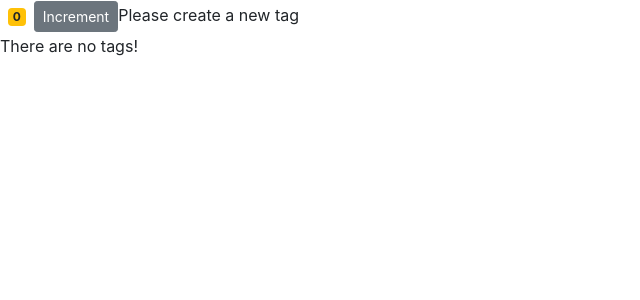
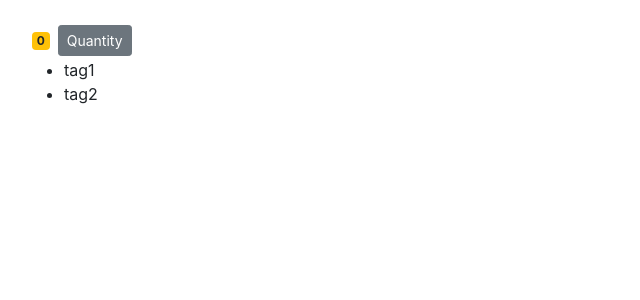
Before and after one commit to mikebond84/counter-app, a React (Create React App) app: page / in a window 1280 px wide. Shown: the top 300 px of the page, without its empty margins (0-640 px from the left). Built offline with nearby package versions, Linux system fonts and the light colour scheme.

Commit message:
handling clicks

```diff
--- a/src/components/counter.jsx
+++ b/src/components/counter.jsx
@@ -3,11 +3,15 @@ import React, { Component } from "react";
 class Counter extends Component {
   state = {
     count: 0,
-    tags: []
+    tags: ["tag1", "tag2"]
+  };
+
+  handleQuantity = () => {
+    console.log("clicked", this);
   };
 
   renderTags() {
-    if (this.state.tags.length === 0) return <p>There are no tags!</p>;
+    if (this.state.tags.length === 0) return null;
     return (
       <ul>
         {this.state.tags.map(tag => (
@@ -16,12 +20,23 @@ class Counter extends Component {
       </ul>
     );
   }
+
   render() {
+    if (this.state.tags.length === 0)
+      return (
+        <div className="m-4">
+          <button className="btn btn-secondary btn-sm">Create Item</button>
+        </div>
+      );
     return (
-      <div>
+      <div className="m-4">
         <span className={this.getBadgeClasses()}>{this.formatCount()}</span>
-        <button className="btn btn-secondary btn-sm">Increment</button>
-        {this.state.tags.length === 0 && "Please create a new tag"}
+        <button
+          onClick={this.handleQuantity}
+          className="btn btn-secondary btn-sm t-2"
+        >
+          Quantity
+        </button>
         {this.renderTags()}
       </div>
     );
```
